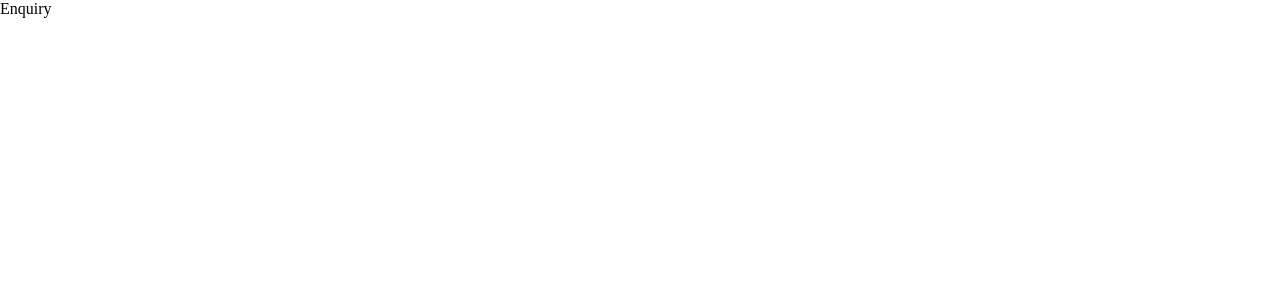
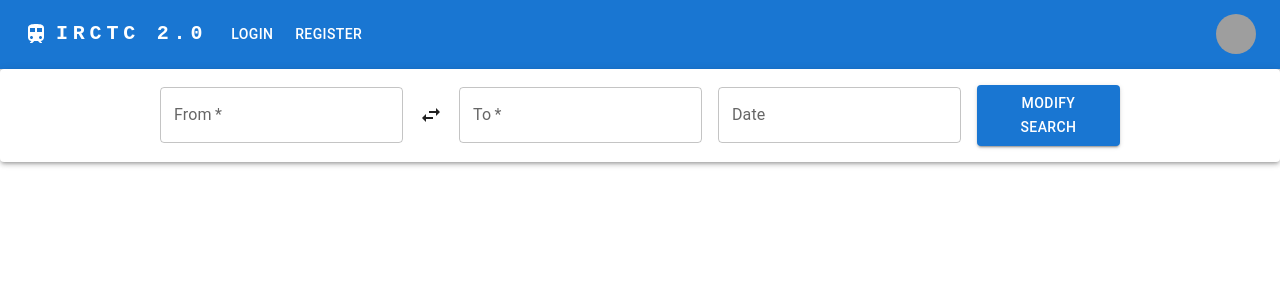
Before and after one commit to Meditatingpanda/se_frontend, a React (Create React App) app: page /enquiry in a window 1280 px wide. Shown: the top 300 px of the page. Built offline with nearby package versions, Linux system fonts and the light colour scheme; grey boxes are pictures that could not be loaded.

Commit message:
train search ft added

```diff
--- a/package.json
+++ b/package.json
@@ -15,6 +15,7 @@
     "@types/node": "^16.7.13",
     "@types/react": "^18.0.0",
     "@types/react-dom": "^18.0.0",
+    "axios": "^1.3.4",
     "dayjs": "^1.11.7",
     "react": "^18.2.0",
     "react-dom": "^18.2.0",
--- /dev/null
+++ b/src/api/axiosInstances.ts
@@ -0,0 +1,27 @@
+import axios from "axios";
+
+export const axiosInstance = axios.create({
+  baseURL: "http://localhost:4000/api",
+  headers: {
+    "Content-Type": "application/json",
+  },
+});
+
+export const fetchTrains = async ({
+  from,
+  to,
+  formattedDate,
+}: {
+  from: string;
+  to: string;
+  formattedDate?: string;
+}) => {
+  const response = await axiosInstance.get("/search", {
+    params: {
+      from,
+      to,
+      date: formattedDate,
+    },
+  });
+  return response.data;
+};
--- a/src/components/Navbar.tsx
+++ b/src/components/Navbar.tsx
@@ -12,6 +12,7 @@ import Tooltip from "@mui/material/Tooltip";
 import MenuItem from "@mui/material/MenuItem";
 
 import TrainIcon from "@mui/icons-material/Train";
+import { isLoginRegister } from "../state/auth";
 
 const pages = [
   {
@@ -37,7 +38,7 @@ function Navbar() {
   const handleCloseUserMenu = () => {
     setAnchorElUser(null);
   };
-
+  const state: any = isLoginRegister();
   return (
     <AppBar position="static">
       <Container maxWidth="xl">
@@ -61,6 +62,7 @@ function Navbar() {
             IRCTC 2.0
           </Typography>
           {/* Other links */}
+          {state.isLoggingIn && (
             <Box sx={{ flexGrow: 1, display: { xs: "none", md: "flex" } }}>
               {pages.map((page) => (
                 <Button
@@ -72,6 +74,8 @@ function Navbar() {
                 </Button>
               ))}
             </Box>
+          )}
+          <Box sx={{ flexGrow: 1 }} />
           {/* Profile Avatar with options */}
           <Box sx={{ flexGrow: 0 }}>
             <Tooltip title="Open settings">
--- /dev/null
+++ b/src/components/TrainCard.tsx
@@ -0,0 +1,72 @@
+import { Box, Button, Card, Typography } from "@mui/material";
+import React from "react";
+import TrainIcon from "@mui/icons-material/Train";
+import { TrainProps } from "../types/trainProps";
+const TrainCard = (props: TrainProps) => {
+  console.log(props, "train card");
+  return (
+    <Card
+      elevation={3}
+      sx={{
+        width: "fit-content",
+        margin: "auto",
+        mt: 3,
+      }}
+    >
+      <Box
+        sx={{
+          height: "fit-content",
+          p: 2,
+          display: "flex",
+          alignItems: "center",
+          gap: 2,
+        }}
+      >
+        <TrainIcon />
+        <Box sx={{ display: "flex", flexDirection: "column", gap: 1 }}>
+          <Typography variant="h6" fontWeight={400}>
+            Train Name {props.train_name}
+          </Typography>
+          <Typography variant="subtitle2" fontWeight={400}>
+            Train Number {props.train_no}
+          </Typography>
+        </Box>
+        <Box sx={{ display: "flex", flexDirection: "column", gap: 1 }}>
+          <Typography variant="h6" fontWeight={400}>
+            From {props.from_stn_code}
+          </Typography>
+          <Typography variant="subtitle2" fontWeight={400}>
+            Departure Time {props.to_time}
+          </Typography>
+        </Box>
+        <Box sx={{ display: "flex", flexDirection: "column", gap: 1 }}>
+          <Typography variant="h6" fontWeight={400}>
+            To {props.to_stn_code}
+          </Typography>
+          <Typography variant="subtitle2" fontWeight={400}>
+            Arrival Time {props.to_time}
+          </Typography>
+        </Box>
+        <Box sx={{ display: "flex", flexDirection: "column", gap: 1 }}>
+          <Typography variant="h6" fontWeight={400}>
+            Duration {props.travel_time}
+          </Typography>
+          <Typography variant="subtitle2" fontWeight={400}>
+            Distance 250km
+          </Typography>
+        </Box>
+        <Box sx={{ display: "flex", flexDirection: "column", gap: 1 }}>
+          <Typography variant="h6" fontWeight={400}>
+            Classes
+          </Typography>
+          <Typography variant="subtitle2" fontWeight={400}>
+            Fare
+          </Typography>
+        </Box>
+        <Button variant="contained">Book</Button>
+      </Box>
+    </Card>
+  );
+};
+
+export default TrainCard;
--- a/src/index.tsx
+++ b/src/index.tsx
@@ -1,17 +1,29 @@
 import React from "react";
 import ReactDOM from "react-dom/client";
-import { createBrowserRouter, RouterProvider } from "react-router-dom";
+import { createBrowserRouter, Outlet, RouterProvider } from "react-router-dom";
 import Home from "./pages/home";
 import Login from "./pages/login";
 import Register from "./pages/register";
 import Enquiry from "./pages/enquiry";
 import Payment from "./pages/payment";
+import Navbar from "./components/Navbar";
+
 
 const root = ReactDOM.createRoot(
   document.getElementById("root") as HTMLElement
 );
 
 const router = createBrowserRouter([
+  // create a nested route with navbar and home
+  {
+    path: "/",
+    element: (
+      <>
+        <Navbar />
+        <Outlet />
+      </>
+    ),
+    children: [
       {
         path: "/",
         element: <Home />,
@@ -32,6 +44,8 @@ const router = createBrowserRouter([
         path: "/payment",
         element: <Payment />,
       },
+    ],
+  },
 ]);
 
 root.render(
--- a/src/pages/enquiry.tsx
+++ b/src/pages/enquiry.tsx
@@ -1,9 +1,60 @@
-import React from 'react'
+import { Box, Button, Card, Stack, TextField } from "@mui/material";
+import { DatePicker, LocalizationProvider } from "@mui/x-date-pickers";
+import { AdapterDayjs } from "@mui/x-date-pickers/AdapterDayjs";
+import React from "react";
+import SwapHorizIcon from "@mui/icons-material/SwapHoriz";
+import TrainCard from "../components/TrainCard";
+import { useTrainStore } from "../state/trainStore";
 
 const Enquiry = () => {
+  const trainStore: any = useTrainStore();
+  const trains = trainStore.trains;
   return (
-    <div>Enquiry</div>
-  )
-}
+    <Stack>
+      <Card elevation={3}>
+        <Box
+          component="form"
+          sx={{
+            height: "fit-content",
+            p: 2,
+            display: "flex",
+            alignItems: "center",
+            gap: 2,
+            width: "75%",
+            margin: "auto",
+          }}
+        >
+          <TextField
+            label="From"
+            type="text"
+            variant="outlined"
+            required
+            value={trainStore.from}
+          />
+          <SwapHorizIcon />
+          <TextField
+            label="To"
+            type="text"
+            variant="outlined"
+            required
+            value={trainStore.to}
+          />
+          <LocalizationProvider dateAdapter={AdapterDayjs}>
+            <DatePicker label="Date" format="DD/MM/YYYY" />
+          </LocalizationProvider>
 
-export default Enquiry
+          <Button variant="contained" type="submit">
+            Modify Search
+          </Button>
+        </Box>
+      </Card>
+
+      {/* Train Card */}
+      {trains?.map((train: any) => (
+        <TrainCard {...train.train_base} />
+      ))}
+    </Stack>
+  );
+};
+
+export default Enquiry;
--- a/src/pages/home.tsx
+++ b/src/pages/home.tsx
@@ -9,17 +9,36 @@ import {
   TextField,
   Typography,
 } from "@mui/material";
-import Navbar from "../components/Navbar";
+
 import { useState } from "react";
 import { AdapterDayjs } from "@mui/x-date-pickers/AdapterDayjs";
 import { LocalizationProvider } from "@mui/x-date-pickers/LocalizationProvider";
 import { DatePicker } from "@mui/x-date-pickers/DatePicker";
+import { Dayjs } from "dayjs";
+import { fetchTrains } from "../api/axiosInstances";
+import { useTrainStore } from "../state/trainStore";
+import { useNavigate } from "react-router-dom";
 
 function Home() {
-  const [classes, setClasses] = useState<string>("");
+  const [classes, setClasses] = useState<string>("General");
+  const [from, setFrom] = useState<string>("");
+  const [to, setTo] = useState<string>("");
+  const [date, setDate] = useState<Dayjs | null>(null);
+  const trainStore: any = useTrainStore();
+  const navigate = useNavigate();
+  const handleSubmit = async () => {
+    // format date to DD/MM/YYYY
+    const formattedDate = date?.format("DD/MM/YYYY");
+    const trains = await fetchTrains({ from, to, formattedDate });
+    trainStore.setTrains(trains.data);
+    trainStore.setFrom(from);
+    trainStore.setTo(to);
+    navigate("/enquiry");
+    console.log(trains);
+  };
   return (
     <div className="Home">
-      <Navbar />
+      {/* <Navbar /> */}
       <Box
         sx={{
           minHeight: "calc(100vh - 64px)",
@@ -58,18 +77,31 @@ function Home() {
           >
             <TextField
               label="From"
+              value={from}
+              onChange={(e) => setFrom(e.target.value)}
               variant="outlined"
               sx={{
                 width: "75%",
               }}
             />
             <LocalizationProvider dateAdapter={AdapterDayjs}>
-              <DatePicker label="Date" format="DD/MM/YYYY" />
+              <DatePicker
+                label="Date"
+                format="DD/MM/YYYY"
+                value={date}
+                onChange={(val) => setDate(val)}
+              />
             </LocalizationProvider>
           </Box>
 
           <Box sx={{ width: "100%" }}>
-            <TextField label="To" variant="outlined" fullWidth />
+            <TextField
+              label="To"
+              variant="outlined"
+              fullWidth
+              value={to}
+              onChange={(e) => setTo(e.target.value)}
+            />
           </Box>
 
           <FormControl fullWidth>
@@ -87,7 +119,7 @@ function Home() {
             </Select>
           </FormControl>
 
-          <Button variant="contained" fullWidth>
+          <Button variant="contained" fullWidth onClick={handleSubmit}>
             Search
           </Button>
         </Card>
--- a/src/pages/login.tsx
+++ b/src/pages/login.tsx
@@ -1,11 +1,14 @@
 import { Box, Button, Card, TextField, Typography } from "@mui/material";
-import Navbar from "../components/Navbar";
+
 import LoginIcon from "@mui/icons-material/Login";
 import { Link } from "react-router-dom";
+import { isLoginRegister } from "../state/auth";
 function Login() {
+ const setNavbar=isLoginRegister((state:any)=>state.setState)
+ setNavbar(false)
   return (
     <div className="Login">
-      <Navbar />
+      {/* <Navbar /> */}
       <Box
         sx={{
           minHeight: "calc(100vh - 64px)",
--- a/src/pages/register.tsx
+++ b/src/pages/register.tsx
@@ -1,11 +1,12 @@
 import { Box, Button, Card, TextField, Typography } from "@mui/material";
-import Navbar from "../components/Navbar";
 import { Link } from "react-router-dom";
+import { isLoginRegister } from "../state/auth";
 
 function Register() {
+  const setNavbar = isLoginRegister((state: any) => state.setState);
+  setNavbar(false);
   return (
     <div className="Register">
-      <Navbar />
       <Box
         sx={{
           minHeight: "calc(100vh - 64px)",
--- /dev/null
+++ b/src/state/auth.ts
@@ -0,0 +1,6 @@
+import { create } from "zustand";
+
+export const isLoginRegister = create((set) => ({
+  isLoggingIn: true,
+  setState: (state: boolean) => set({ isLoggingIn: state }),
+}));
--- /dev/null
+++ b/src/state/trainStore.ts
@@ -0,0 +1,13 @@
+import { create } from "zustand";
+
+export const useTrainStore = create((set) => ({
+  trains: [],
+  from: "",
+  to: "",
+  date: "",
+  class: "",
+  setTrains: (trains: any) => set({ trains }),
+  setFrom: (from: string) => set({ from }),
+  setTo: (to: string) => set({ to }),
+  setDate: (date: string) => set({ date }),
+}));
```
Also changed, not shown: src/types/trainProps.ts (added, +16 -0 lines), 1 other file (tests, documents, lock files or other folders). Lines whose indentation alone changed are shown as unchanged.
